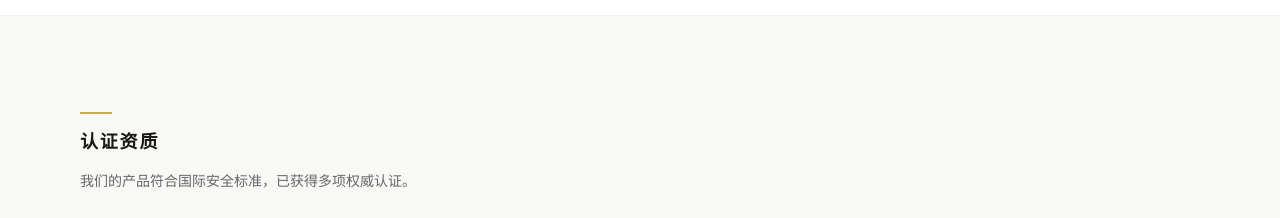
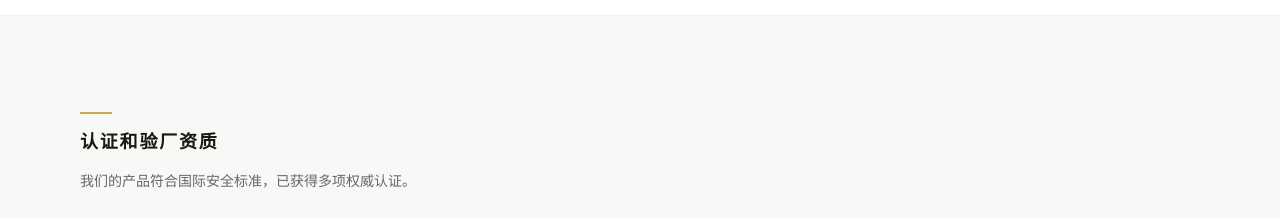
Before and after one commit to thunderayn/protoys, a React (Vite) app: page /about in a window 1280 px wide. Shown: the part 3340-3558 px from the top of the page. Built offline with nearby package versions, Linux system fonts and the light colour scheme.

Commit message:
text all corrected

```diff
--- a/src/i18n/translations/aboutPage.ts
+++ b/src/i18n/translations/aboutPage.ts
@@ -44,7 +44,7 @@ export const aboutPageText = {
       ],
     },
     certs: {
-      eyebrow: 'CERTIFICATIONS',
+      eyebrow: 'CERTIFICATIONS & FACTORY AUDITS',
       body: 'Our products comply with international safety standards and have obtained multiple authoritative certifications.',
       items: ['CE', 'EN71', 'ASTM', 'CPC', 'ISO'],
     },
@@ -99,7 +99,7 @@ export const aboutPageText = {
       ],
     },
     certs: {
-      eyebrow: '认证资质',
+      eyebrow: '认证和验厂资质',
       body: '我们的产品符合国际安全标准，已获得多项权威认证。',
       items: ['CE', 'EN71', 'ASTM', 'CPC', 'ISO'],
     },
```
